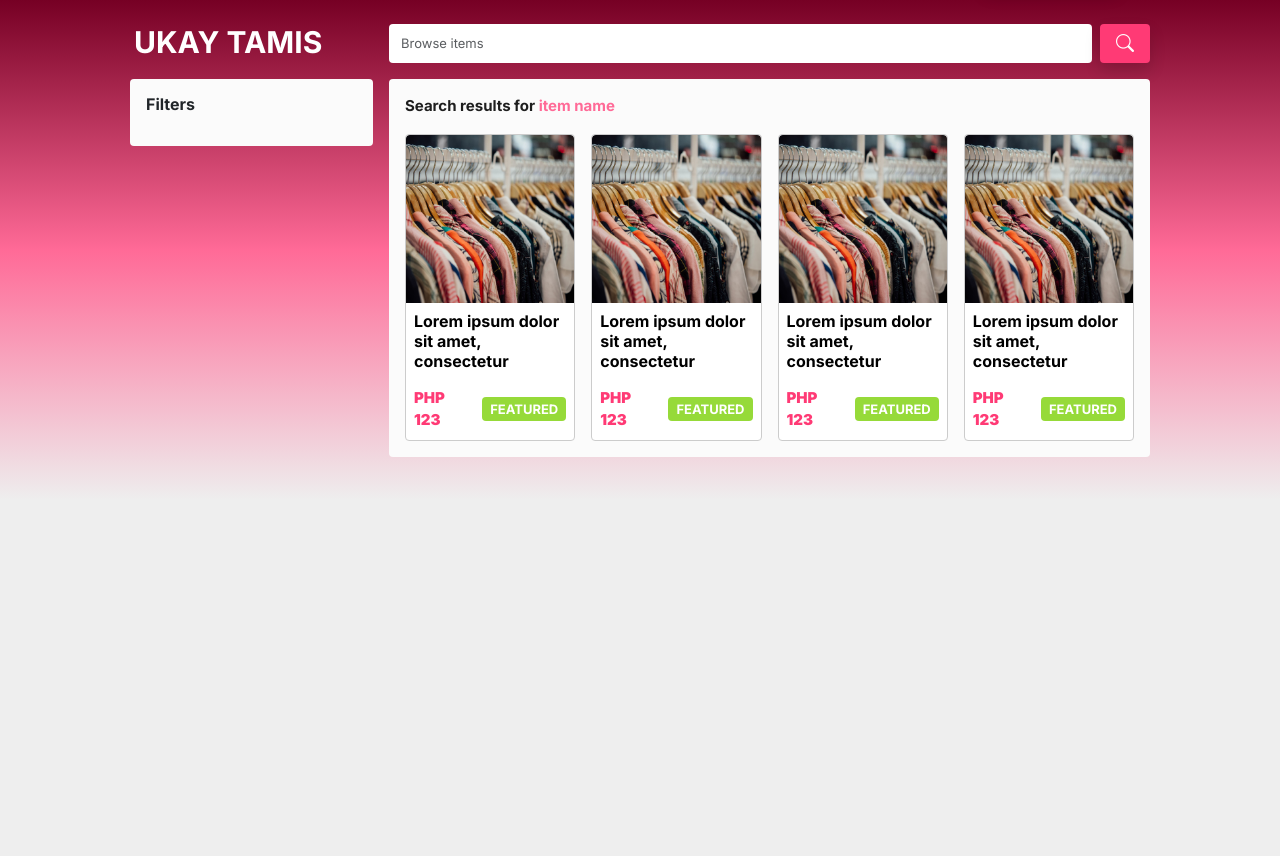
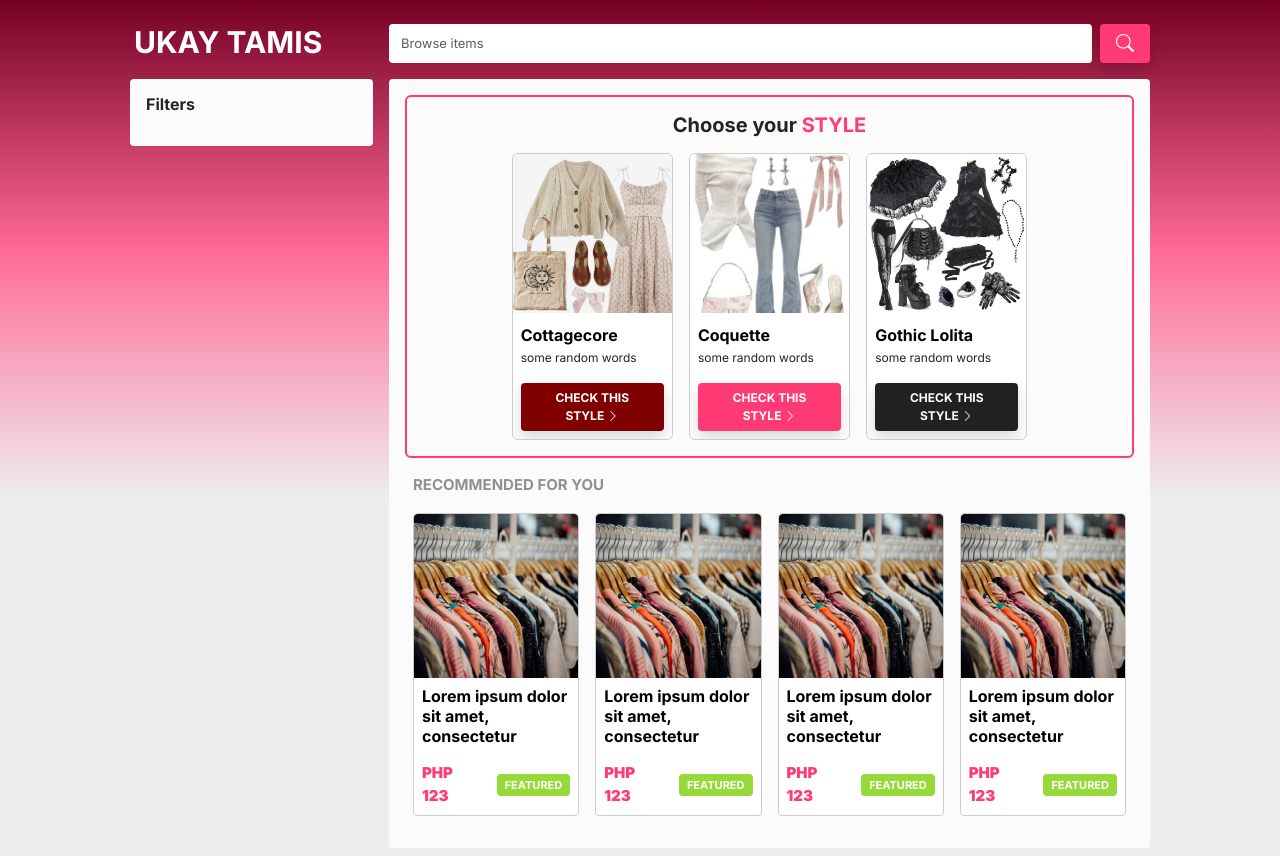
Before and after one commit to msn02/Ukay-Tamis, a PHP site: page /catalogue_page.php in a window 1280 px wide. Shown: the part 56-912 px from the top of the page. Before the commit the page ends 533 px from the top, so only its background shows below. Run offline with PHP 8.4, Linux system fonts and the light colour scheme.

Commit message:
feat: style selection

```diff
--- a/catalogue_page.php
+++ b/catalogue_page.php
@@ -16,7 +16,7 @@
         <div class="container px-5 pt-3">
            <div class="row px-3">
                 <!-- logo -->
-                <div class="col-sm-3 brand_logo d-none d-sm-block pt-1 white_text">
+                <div class="col-sm-3 brand_logo d-none d-sm-block pt-1 white_text center_align">
                     <a class="navbar-brand page_title d-flex" href="landing_page.php">UKAY TAMIS</a>
                 </div>
                 <!-- search bar -->
@@ -48,15 +48,53 @@
                 <div class="col-sm-9 p-2">
                     <div class="gray_bg rounded-1 p-3">
                         <!-- choose your style -->
-                        <div class="col-sm-12">
-
+                        <div class="rounded-2 pt-3 px-3 style_con">
+                            <div class="row g-3 mb-3 center_align">
+                                <h5 class="bold_header mb-0 center_text">Choose your <span class="pink_highlight2">STYLE</span></h5>
+                                <!-- style card -->
+                                <div class="col-sm-3">
+                                    <div class="card overflow-hidden item_card mb-0">
+                                        <img src="resources/cottagecore.jpg" class="img-fluid card-img-top rounded-top-1" alt="item">
+                                        <div class="card-body p-2 maroon_btn">
+                                            <p class="item_name my-1">Cottagecore</p>
+                                            <p class="">some random words</p>
+                                            <button class="btn btn-dark border-0 px-3 shadow rounded-1 w-100" type="submit">CHECK THIS STYLE <i class="bi bi-chevron-right"></i></button>
+                                        </div>
+                                    </div>
+                                </div>
+                                <div class="col-sm-3">
+                                    <div class="card overflow-hidden item_card mb-0">
+                                        <img src="resources/coquette.jpg" class="img-fluid card-img-top rounded-top-1" alt="item">
+                                        <div class="card-body p-2 pink_btn2">
+                                            <p class="item_name my-1">Coquette</p>
+                                            <p class="">some random words</p>
+                                            <button class="btn btn-dark border-0 px-3 shadow rounded-1 w-100" type="submit">CHECK THIS STYLE <i class="bi bi-chevron-right"></i></button>
+                                        </div>
+                                    </div>
+                                </div>
+                                <div class="col-sm-3">
+                                    <div class="card overflow-hidden item_card mb-0">
+                                        <img src="resources/gothic_lolita.jpg" class="img-fluid card-img-top rounded-top-1" alt="item">
+                                        <div class="card-body p-2 black_btn">
+                                            <p class="item_name my-1">Gothic Lolita</p>
+                                            <p class="">some random words</p>
+                                            <button class="btn btn-dark border-0 px-3 shadow rounded-1 w-100" type="submit">CHECK THIS STYLE <i class="bi bi-chevron-right"></i></button>
+                                        </div>
+                                    </div>
+                                </div>
+                            </div>
                         </div>
-                        <!-- result header -->
-                        <div class="search_result">
+                        <!-- recom/result header -->
+                        <!-- display upon opening catalogue -->
+                        <div class="recom_header mt-3 mb-0 ms-2">
+                            <p>RECOMMENDED FOR YOU</p>
+                        </div>
+                        <!-- display only upon searching an item -->
+                        <div class="search_result mt-3 md-0 ms-2 d-none">
                             <p>Search results for <span class="pink_highlight">item name</span></p>
                         </div>
                         <!-- items -->
-                        <div class="row g-3">
+                        <div class="row g-3 mb-3 px-2">
                             <!-- card -->
                             <div class="col-sm-3">
                                 <a href="#" class="text-decoration-none">
@@ -135,8 +173,8 @@
                                 </a>
                             </div>
 
+                            <!-- insert pagination -->
                         </div> <!--item close tag-->
-
                     </div>
                 </div>
             </div>
--- a/css/catalogue.css
+++ b/css/catalogue.css
@@ -50,10 +50,14 @@
     color: gray;
 }
 
-.search_result p {
+.search_result p, .recom_header p {
     font-size: 15px;
-    color: #1E1E1E;
+    color: #909090;
     font-weight: bold;
+}
+
+.style_con {
+    border: 2px solid #ff3a75;
 }
 
 .tag_green {
@@ -66,6 +70,6 @@
 
 .tag_green, .tag_pink {
     color: white;
-    font-size: 13px;
+    font-size: 11px;
     line-height: normal;
 }
--- a/css/main_style.css
+++ b/css/main_style.css
@@ -2,6 +2,11 @@
 
 .black_text {
     color: black;
+}
+
+.black_btn button, .black_btn button:hover {
+    background: #212121;
+    font-size: 12px;
 }
 
 body {
@@ -45,6 +50,11 @@ body {
     background: #eeeeee;
 }
 
+.maroon_btn button, .maroon_btn button:hover {
+    background: maroon;
+    font-size: 12px;
+}
+
 .nav-item a {
     font-size: 12px;
     color: white;
@@ -68,15 +78,16 @@ body {
 
 .pink_btn button, .pink_btn button:hover {
     font-size: 18px;
+    background: #ff3a75;
 }
 
-.pink_btn2 button, .pink_btn2 button:hover {
+.pink_btn2 button, .pink_btn2 button:hover{
     font-size: 12px;
+    background: #ff3a75;
 }
 
-.pink_btn button, .pink_btn button:hover, .pink_btn2 button, .pink_btn2 button:hover {
+.pink_btn button, .pink_btn button:hover, .pink_btn2 button, .pink_btn2 button:hover, .black_btn button, .black_btn button:hover, .maroon_btn button, .maroon_btn button:hover {
     font-family: 'Inter', sans-serif;
-    background: #ff3a75;
     color: white;
     font-weight: bold;
     transition: 0.3s;
```
